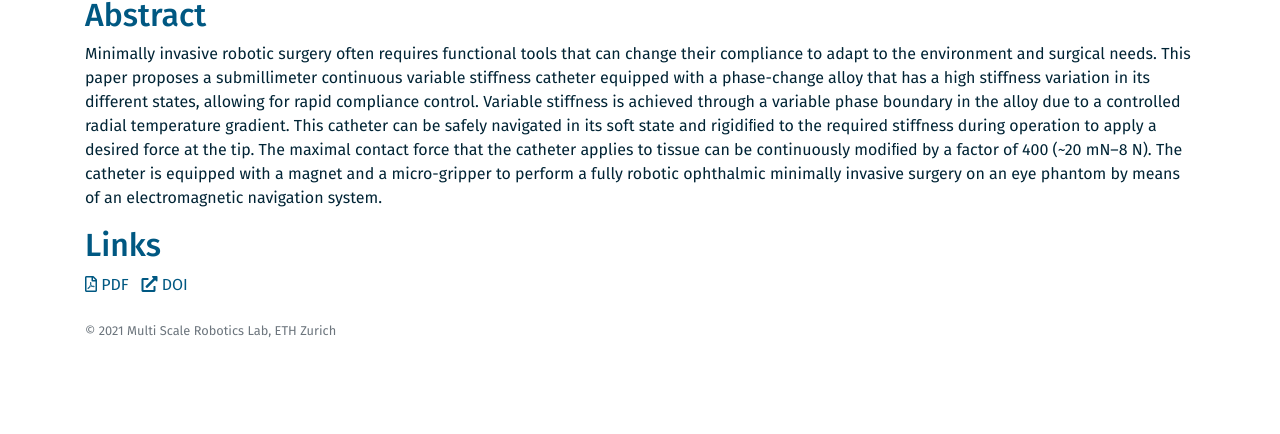
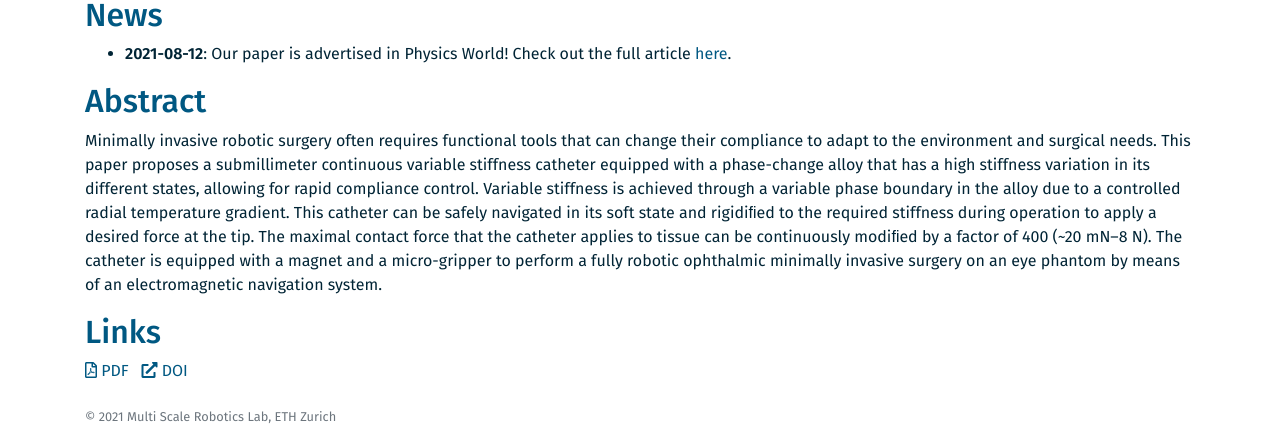
Before and after one commit to ethz-msrl/MSRL_Publications, a Jekyll site: the page built from _posts/2021-07-17-vs_JL.markdown, in a window 1280 px wide and 900 px high, scrolled down 585 px, cut to the strip 466-900 px from the top of the window. Built offline with Jekyll 4.4.1, drawn with Linux system fonts in a browser that asks for light colours; before the commit the page ends 1399 px from its top, so only the background shows below that.

Commit message:
Update 2021-07-17-vs_JL.markdown

```diff
--- a/_posts/2021-07-17-vs_JL.markdown
+++ b/_posts/2021-07-17-vs_JL.markdown
@@ -42,5 +42,9 @@ doi:  https://doi.org/10.1002/advs.202101290
 tags: [ variable-stiffness, soft-robotics, remote-magnetic-navigation, medical-robotics,magnetic-catheters, continuum-robots, ophthalmology]
 categories: publication
 ---
+
+## News ##
+* **2021-08-12**: Our paper is advertised in Physics World! Check out the full article [here](https://physicsworld.com/a/variable-stiffness-catheter-could-increase-the-safety-of-robotic-eye-surgery/).
+
 ## Abstract ##
 Minimally invasive robotic surgery often requires functional tools that can change their compliance to adapt to the environment and surgical needs. This paper proposes a submillimeter continuous variable stiffness catheter equipped with a phase-change alloy that has a high stiffness variation in its different states, allowing for rapid compliance control. Variable stiffness is achieved through a variable phase boundary in the alloy due to a controlled radial temperature gradient. This catheter can be safely navigated in its soft state and rigidiﬁed to the required stiffness during operation to apply a desired force at the tip. The maximal contact force that the catheter applies to tissue can be continuously modiﬁed by a factor of 400 (~20 mN–8 N). The catheter is equipped with a magnet and a micro-gripper to perform a fully robotic ophthalmic minimally invasive surgery on an eye phantom by means of an electromagnetic navigation system.
```
